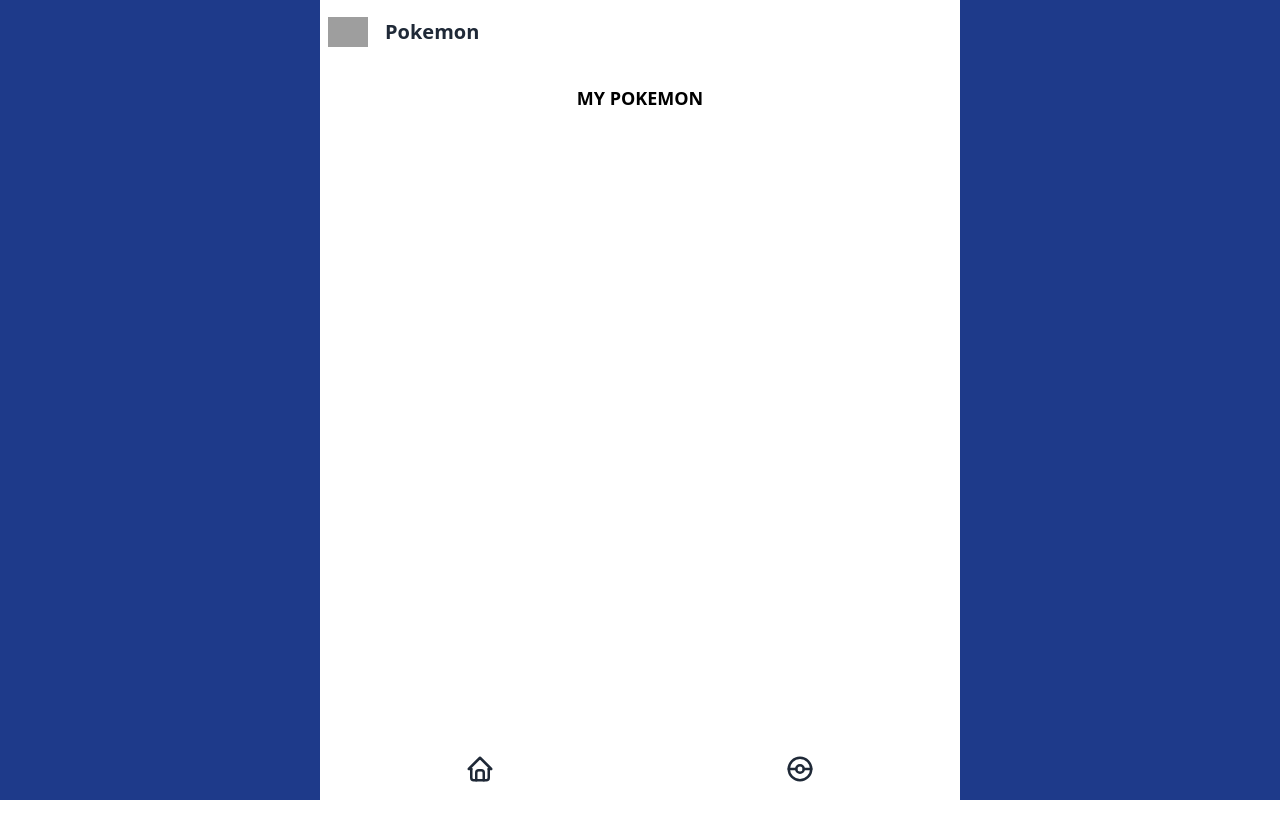
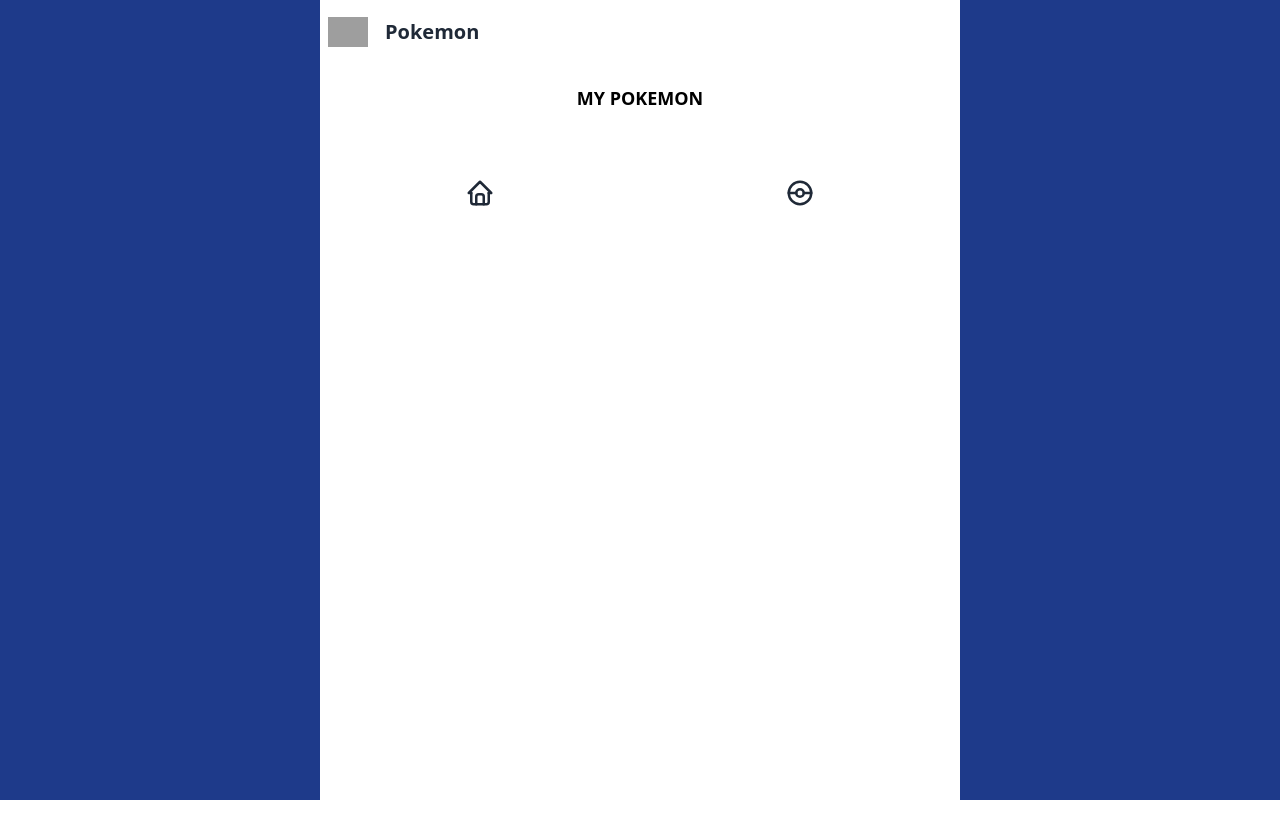
Before and after one commit to FE11-Aryo-yudhanto/pokemon-app, a React (Vite) app: page /mypokemon in a window 1280 px wide. Shown: the top 838 px of the page. After the commit the page ends 800 px from the top, so only its background shows below. Built offline with nearby package versions, Linux system fonts and the light colour scheme; grey boxes are pictures that could not be loaded.

Commit message:
fix bug overflow uiux components layout

```diff
--- a/src/components/Layout.tsx
+++ b/src/components/Layout.tsx
@@ -3,19 +3,16 @@ import Footer from './Footer';
 import Navbar from './Navbar';
 
 interface LayoutProps {
-    children?: React.ReactNode;
-    overflow?: string
+    children: React.ReactNode;
+    overflow: string
 }
 
 const Layout: FC<LayoutProps> = ({ children, overflow }) => {
     return (
         <div className='flex flex-row justify-center bg-blue-900 h-screen '>
-            {/* <div className={`bg-white w-full md:w-1/2 overflow-${overflow} h-screen`}> */}
-            <div className={`bg-white w-full md:w-1/2 h-screen`}>
+            <div className={`bg-white w-full md:w-1/2 overflow-${overflow} h-screen`}>
                 <Navbar />
-                <div className='h-full overflow-auto'>
-                    {children}
-                </div>
+                {children}
                 <Footer />
             </div>
         </div>
--- a/src/pages/index.tsx
+++ b/src/pages/index.tsx
@@ -60,6 +60,7 @@ const Home = () => {
 
   return (
     <Layout overflow='auto'>
+      <div className='h-screen overflow-auto'>
         <h1 className='text-lg uppercase font-bold text-black text-center pt-5'>List Pokemon</h1>
         <div className='grid grid-flow-row auto-rows-max grid-cols-2 p-6'>
           {
@@ -88,6 +89,7 @@ const Home = () => {
             />
           </div>
         </div>
+      </div>
     </Layout>
 
   )
```
Lines whose indentation alone changed are shown as unchanged.
